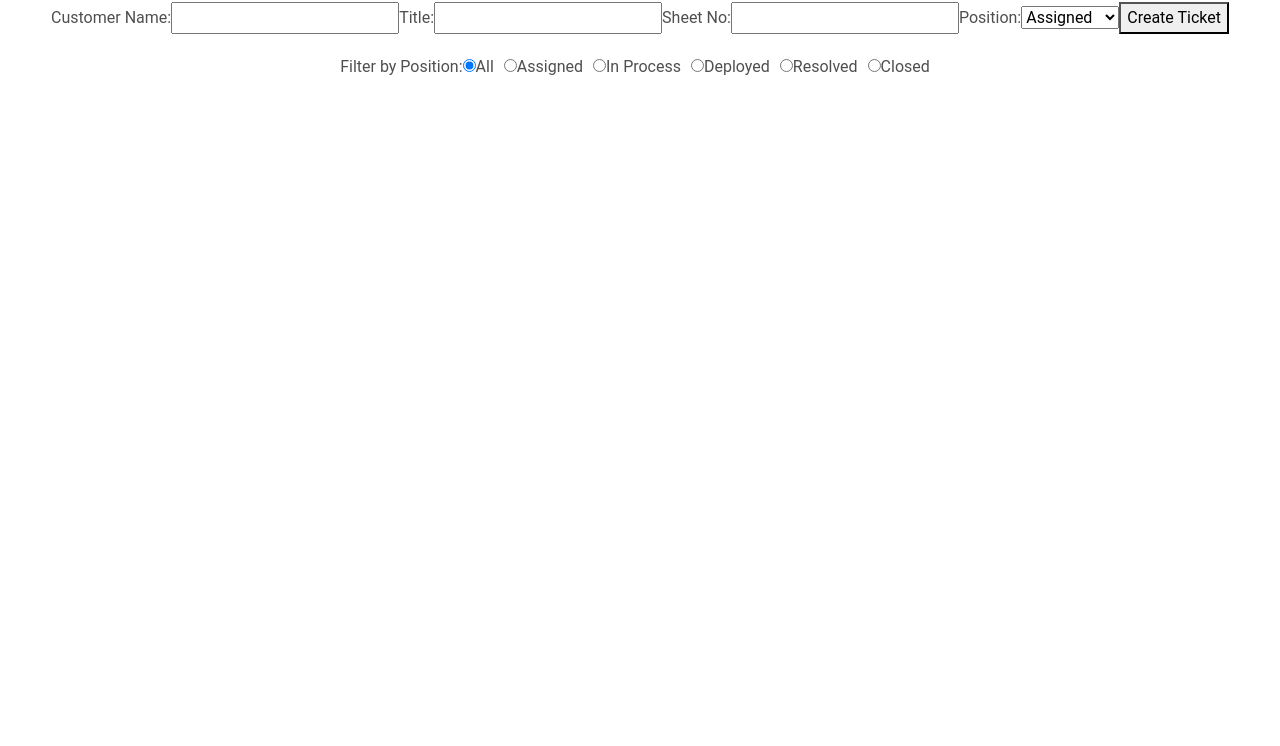
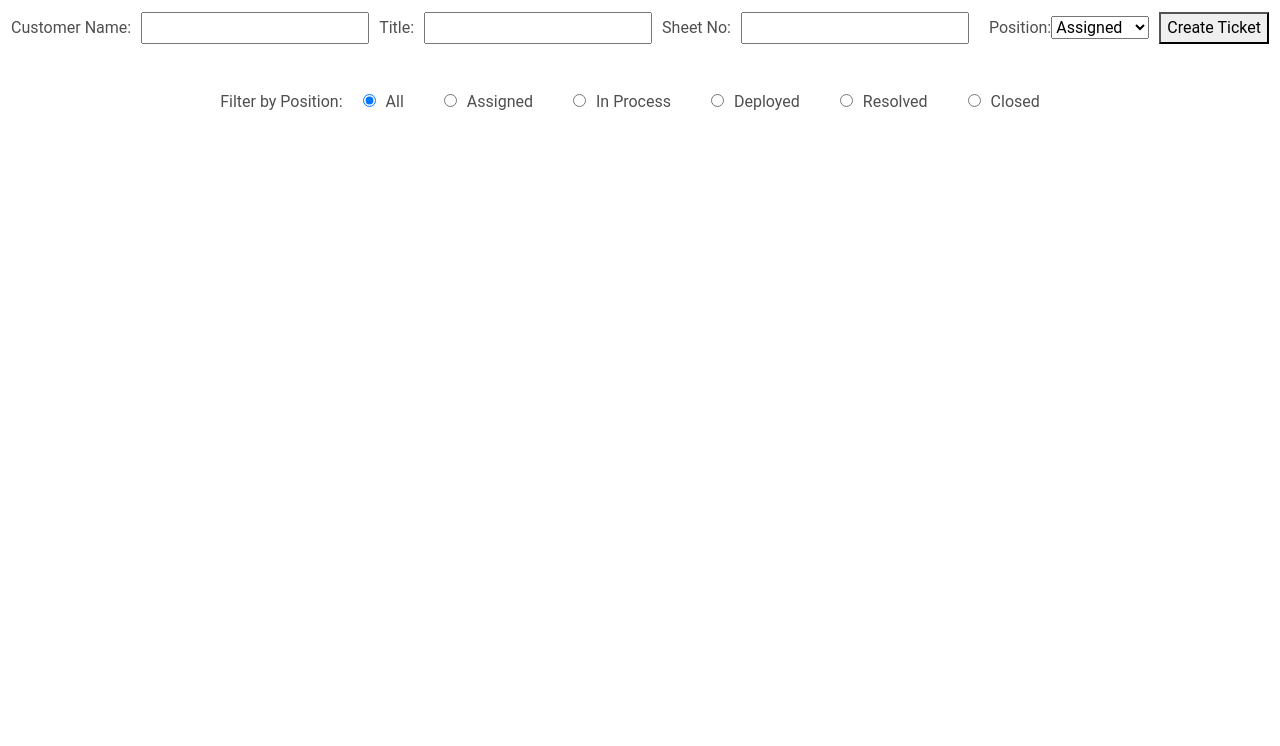
Before and after one commit to iamtheshru/Ticket_Management, a React app: page / in a window 1280 px wide. Shown: the part 54-800 px from the top of the page. Built offline with nearby package versions, Linux system fonts and the light colour scheme.

Commit message:
Initial Ticket management system Added

```diff
--- a/src/Componente/App.css
+++ b/src/Componente/App.css
@@ -49,3 +49,11 @@ form {
 span {
     text-align: center;
 }
+
+.pas {
+    padding: 10px;
+}
+
+input {
+    margin: 10px !important;
+}
--- a/src/Componente/DashboadData.jsx
+++ b/src/Componente/DashboadData.jsx
@@ -20,25 +20,25 @@ const App = () => {
 
     const handleSubmit = (e) => {
         e.preventDefault();
-        const newTicket = { ...formData, id: Date.now().toString() };
+        const newTicket = { ...formData, id: Date.now().toString() }; //
         setTickets([...tickets, newTicket]);
         setFormData({ customer: '', title: '', sheet: '', position: 'Assigned' });
     };
 
-    const handleDragOver = (e) => {
-        e.preventDefault();
-    };
+    // const handleDragOver = (e) => {
+    //     e.preventDefault();
+    // };
 
-    const handleDrop = (e, position) => {
-        const id = e.dataTransfer.getData('text/plain');
-        const updatedTickets = tickets.map((ticket) => {
-            if (ticket.id === id) {
-                return { ...ticket, position };
-            }
-            return ticket;
-        });
-        setTickets(updatedTickets);
-    };
+    // const handleDrop = (e, position) => {
+    //     const id = e.dataTransfer.getData('text/plain'); //
+    //     const updatedTickets = tickets.map((ticket) => {
+    //         if (ticket.id === id) {
+    //             return { ...ticket, position };
+    //         }
+    //         return ticket;
+    //     });
+    //     setTickets(updatedTickets);
+    // };
 
     const handleChange = (e) => {
         setFormData({ ...formData, [e.target.name]: e.target.value });
@@ -68,7 +68,7 @@ const App = () => {
                     Sheet No:
                     <input type="number" name="sheet" value={formData.sheet} onChange={handleChange} required />
                 </label>
-                <label>
+                <label className='pas'>
                     Position:
                     <select name="position" value={formData.position} onChange={handleChange}>
                         <option value="Assigned">Assigned</option>
@@ -82,40 +82,36 @@ const App = () => {
             </form>
             <div className="filter">
                 Filter by Position:
-                <label>
+                <label className='pas'>
                     <input type="radio" name="filter" value="All" checked={filter === 'All'} onChange={handleFilterChange} />
                     All
                 </label>
-                <label>
+                <label className='pas'>
                     <input type="radio" name="filter" value="Assigned" checked={filter === 'Assigned'} onChange={handleFilterChange} />
                     Assigned
                 </label>
-                <label>
+                <label className='pas'>
                     <input type="radio" name="filter" value="In Process" checked={filter === 'In Process'} onChange={handleFilterChange} />
                     In Process
                 </label>
-                <label>
+                <label className='pas'>
                     <input type="radio" name="filter" value="Deployed" checked={filter === 'Deployed'} onChange={handleFilterChange} />
                     Deployed
                 </label>
-                <label>
+                <label className='pas'>
                     <input type="radio" name="filter" value="Resolved" checked={filter === 'Resolved'} onChange={handleFilterChange} />
                     Resolved
                 </label>
-                <label>
+                <label className='pas'>
                     <input type="radio" name="filter" value="Closed" checked={filter === 'Closed'} onChange={handleFilterChange} />
                     Closed
                 </label>
             </div>
             <div className="dashboard">
-                <div
-                    className="section"
-                    onDragOver={(e) => handleDragOver(e)}
-                    onDrop={(e) => handleDrop(e, 'Assigned')}
-                >
+                {/* <div className="section" onDragOver={(e) => handleDragOver(e)} onDrop={(e) => handleDrop(e, 'Assigned')} > */}
                 <div className="ticket-table">
                     {tickets.filter((ticket) => filter === 'All' || ticket.position === filter).map((ticket) => (
-                            <div key={ticket.id} className={`ticket ${ticket.position === 'Closed' && ticket.sheet === formData.sheet ? 'red' : ''}`}>
+                        <div key={ticket.id} className='ticket' >
                             <div className="row">
                                 <div className="col-30">{ticket.customer}</div>
                                 <div className="col-30">{ticket.title}</div>
@@ -127,7 +123,7 @@ const App = () => {
                             </div>
                         </div>
                     ))}
-                    </div>
+                    {/* </div> */}
                 </div>
             </div>
         </div>
```
Lines whose indentation alone changed are shown as unchanged.
